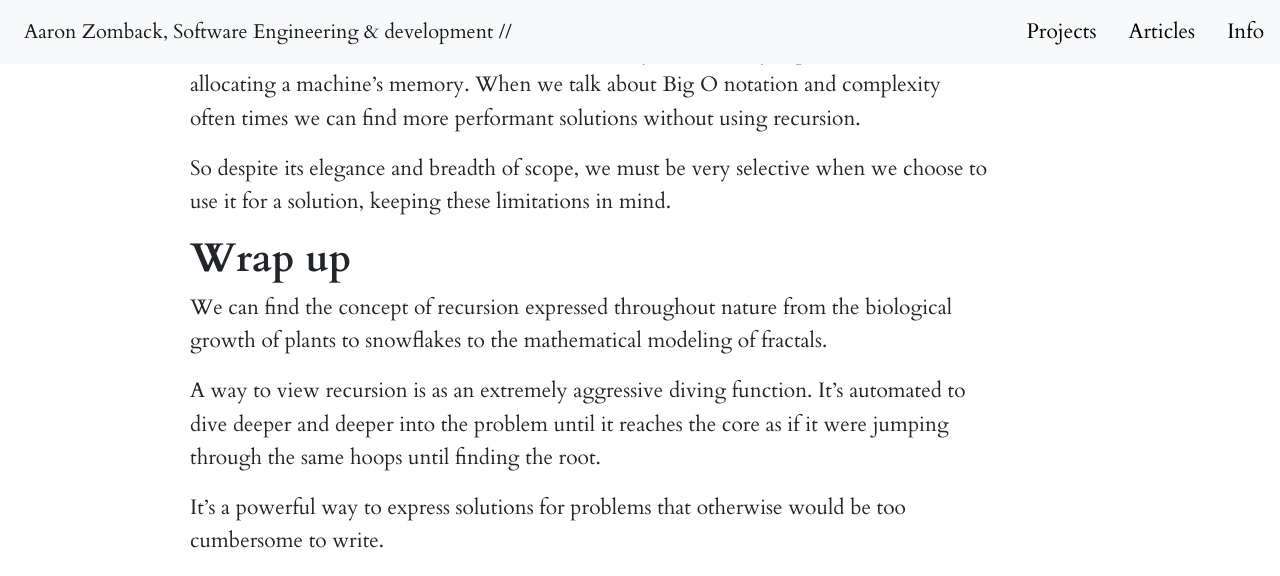
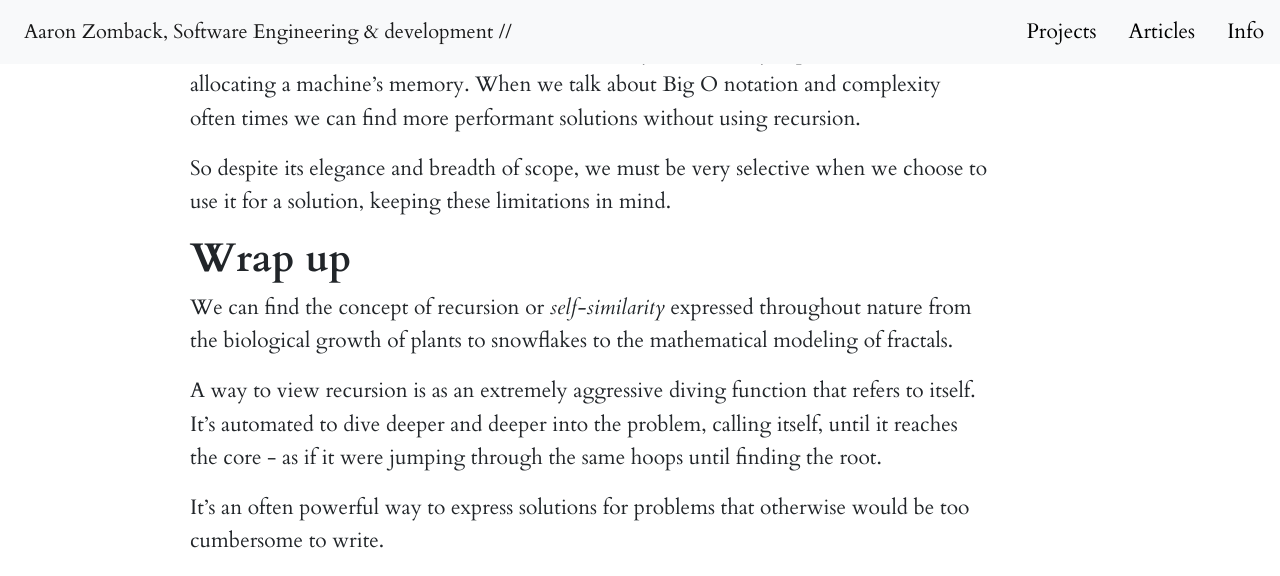
Before and after one commit to aaronzomback/design-portfolio, a Jekyll site: the page built from _posts/2021-04-30-what-is-recursion?.markdown, in a window 1280 px wide and 900 px high, scrolled down 3604 px, cut to the strip 0-576 px from the top of the window. Built offline with Jekyll 4.4.1, drawn with Linux system fonts in a browser that asks for light colours; nearby versions of some CDN libraries.

Commit message:
Updated What Is Recursion?

```diff
--- a/_posts/2021-04-30-what-is-recursion?.markdown
+++ b/_posts/2021-04-30-what-is-recursion?.markdown
@@ -75,10 +75,10 @@ So despite its elegance and breadth of scope, we must be very selective when we
 
 ## Wrap up
 
-We can find the concept of recursion expressed throughout nature from the biological growth of plants to snowflakes to the mathematical modeling of fractals.
+We can find the concept of recursion or *self-similarity* expressed throughout nature from the biological growth of plants to snowflakes to the mathematical modeling of fractals.
 
-A way to view recursion is as an extremely aggressive diving function. It's automated to dive deeper and deeper into the problem until it reaches the core as if it were jumping through the same hoops until finding the root.
+A way to view recursion is as an extremely aggressive diving function that refers to itself. It's automated to dive deeper and deeper into the problem, calling itself, until it reaches the core - as if it were jumping through the same hoops until finding the root.
 
-It's a powerful way to express solutions for problems that otherwise would be too cumbersome to write.
+It's an often powerful way to express solutions for problems that otherwise would be too cumbersome to write.
 
 ![200.gif](/uploads/200.gif)
```
